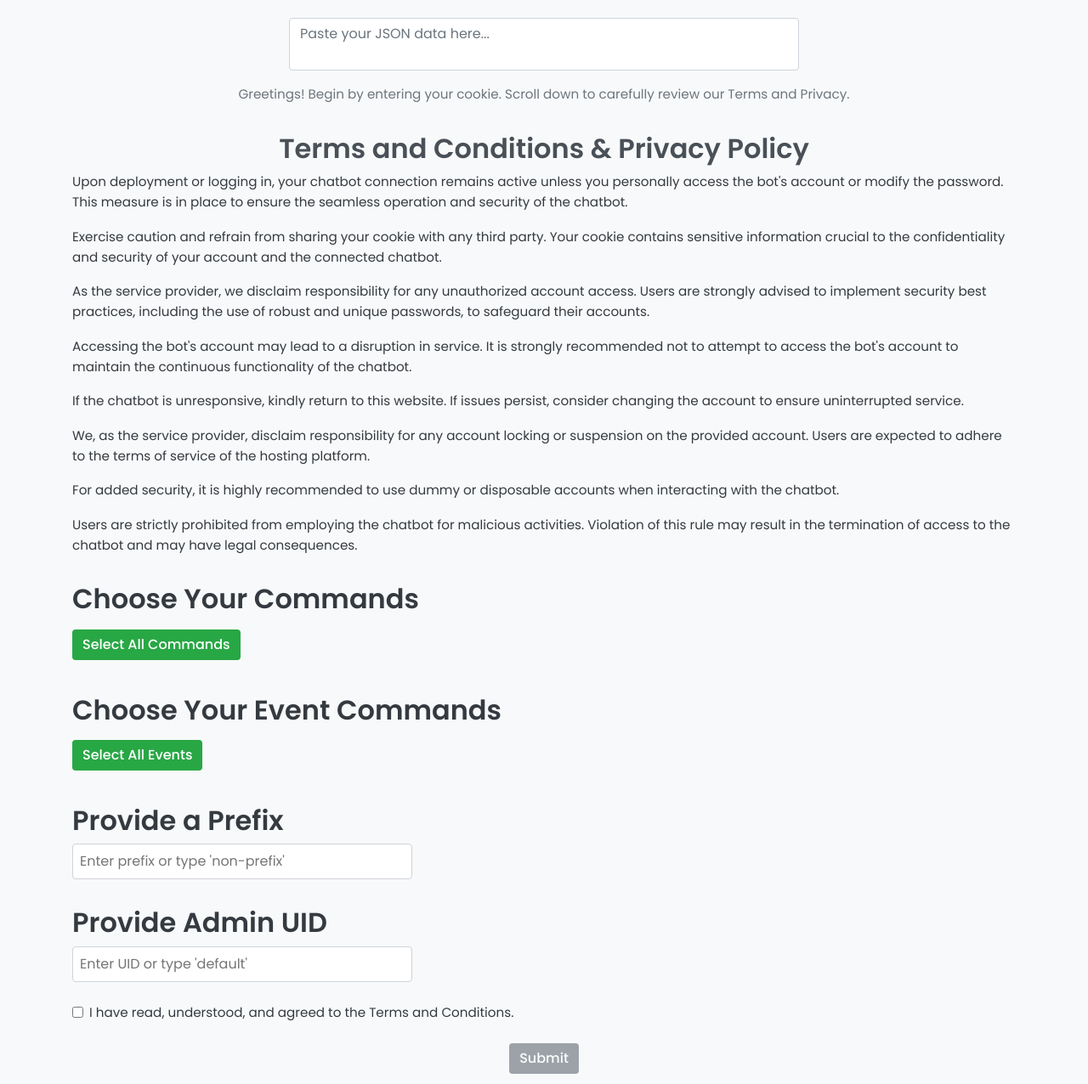
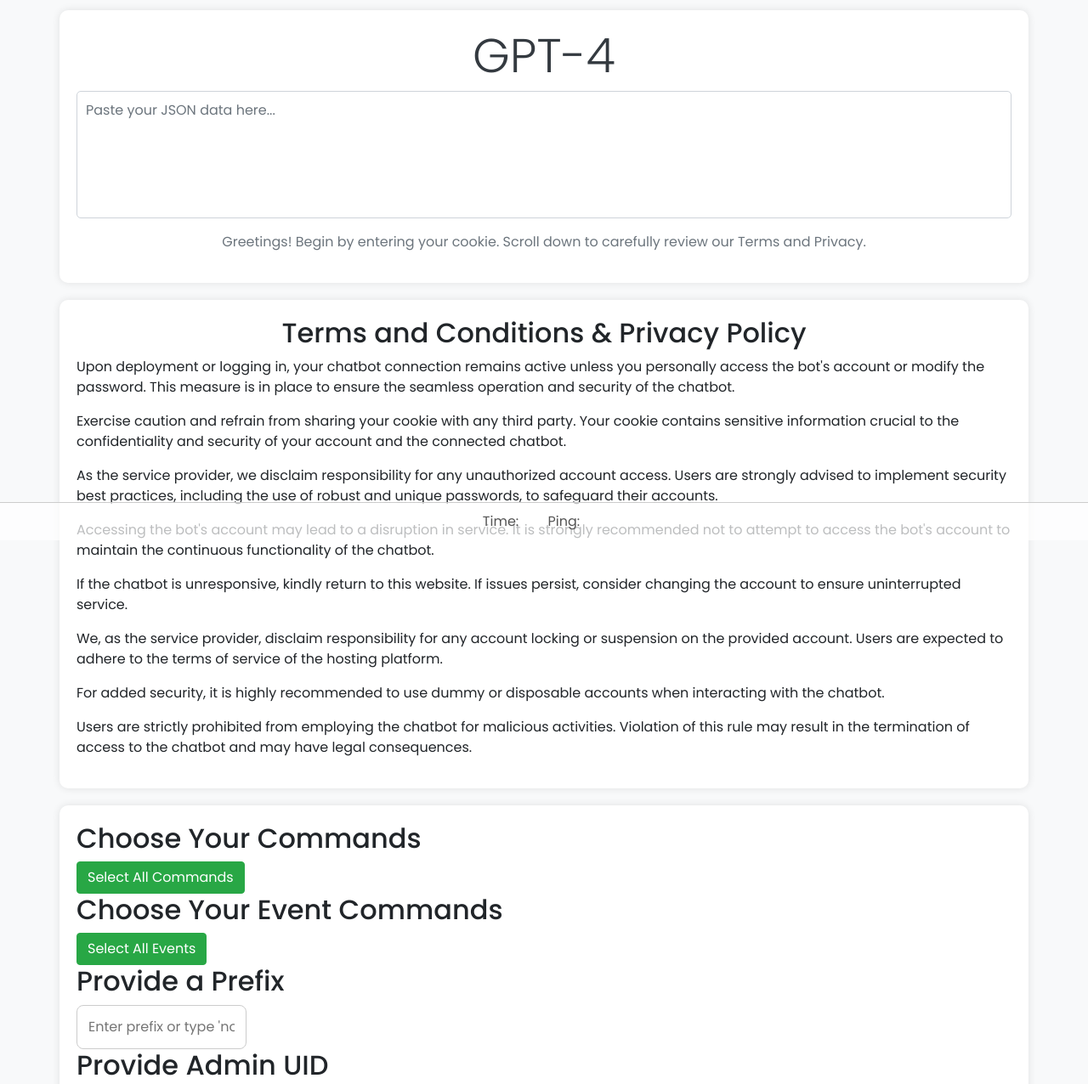
Before and after one commit to jasminedalle/autobot-test-fixed-fca2, a website: page public/index.html in a window 1280 px wide. Shown: the part 164-1440 px from the top of the page at 85% size. Drawn offline with nearby package versions, Linux system fonts and the light colour scheme.

Commit message:
Update styles.css

```diff
--- a/public/styles.css
+++ b/public/styles.css
@@ -1,117 +1,121 @@
-/* General Styles */
 body {
+  padding: 20px;
+  background-color: #f8f9fa;
   font-family: 'Poppins', sans-serif;
-     margin: 0;
-     padding: 0;
-     background-color: #f8f9fa;
+}
+.container {
+  background-color: #ffffff;
+  border-radius: 10px;
+  box-shadow: 0 0 10px rgba(0, 0, 0, 0.1);
+  padding: 20px;
+  margin-top: 20px;
+  margin-bottom: 20px;
+}
+h1 {
   color: #343a40;
 }
-
-   /* Navbar */
-   .navbar {
-     box-shadow: 0 4px 6px rgba(0, 0, 0, 0.1);
+label {
+  color: #495057;
 }
-   .navbar-brand {
-     font-size: 1.5rem;
-     font-weight: 600;
-   }
-
-   /* Main Section */
-   main {
-     margin: 2rem 0;
-   }
-   h1.display-4 {
-     color: #007bff;
-     font-weight: 700;
-     margin-bottom: 1.5rem;
-   }
-   .text-muted {
-     font-size: 1rem;
-   }
-
-   /* Form Section */
-   textarea {
-     height: 150px;
+.centered-textarea {
+  display: block;
+  margin: 0 auto;
+  width: 100%;
+  min-height: 150px;
+  padding: 10px;
+  box-sizing: border-box;
+  border: 1px solid #ced4da;
+  border-radius: 5px;
   resize: none;
-   }
-   textarea.centered-textarea {
-     margin: 1rem auto;
-     max-width: 600px;
-   }
-
-   /* Terms Section */
-   .container h2 {
-     margin-top: 2rem;
-     color: #495057;
-     font-weight: 600;
-   }
-   .container p {
-     font-size: 0.95rem;
-     line-height: 1.6;
-   }
-
-   /* Commands Section */
-   #listOfCommands, #listOfCommandsEvent, #prefixOfCommands, #adminOfCommands {
-     margin-bottom: 1.5rem;
-   }
-   #listOfCommands h2, #listOfCommandsEvent h2, #prefixOfCommands h2, #adminOfCommands h2 {
-     color: #343a40;
-     font-weight: 600;
-   }
-   input[type="text"] {
-     width: 100%;
-     max-width: 400px;
-     padding: 0.5rem;
-     border: 1px solid #ced4da;
-     border-radius: 0.25rem;
-   }
-   button {
-     margin: 0.5rem 0;
-   }
-
-   /* Footer */
-   .footer {
-     text-align: center;
-     background-color: #343a40;
-     color: #fff;
-     padding: 1rem 0;
-     margin-top: 2rem;
-   }
-   .footer p {
-     margin: 0.5rem 0;
-   }
-
-   /* Buttons */
-   .btn {
-     font-weight: 500;
-   }
-   .btn-success {
-     background-color: #28a745;
-     border: none;
 }
 .btn-primary {
   background-color: #007bff;
-     border: none;
+  border: 1px solid #007bff;
 }
-   .btn:disabled {
-     background-color: #6c757d;
-     cursor: not-allowed;
+.btn-primary:hover {
+  background-color: #0056b3;
+  border: 1px solid #0056b3;
+}
+.success-message {
+  color: green;
+  margin-top: 10px;
+}
+.footer {
+  background-color: rgba(255, 255, 255, 0.7);
+  padding: 10px;
+  text-align: center;
+  font-size: 16px;
+  color: #555;
+  margin-top: 50px;
+  border-top: 1px solid #ccc;
+  position: fixed;
+  bottom: 0;
+  left: 0;
+  width: 100%;
+}
+.footer p {
+  margin: 0;
+  display: inline-block;
+  margin-right: 30px;
+}
+.container-buttons {
+  margin-top: 20px;
+  text-align: center;
+}
+.container-buttons .btn {
+  margin: 5px;
 }
 
-   /* Form Checkbox */
-   .form-check label {
-     font-size: 0.95rem;
+#result {
+  padding: 10px;
+  margin-top: 20px;
+  border-radius: 5px;
 }
-   .form-check-input {
-     margin-right: 0.5rem;
+.center-placeholder::placeholder {
+  text-align: center;
 }
 
-   /* Responsive */
-   @media (max-width: 768px) {
-     .navbar-brand {
-       font-size: 1.25rem;
+.form-check {
+display: flex;
+margin-top: 10px;
+padding: 14px;
+align-items: center;
+border: 1px solid #ccc;
+border-radius: 8px;
+cursor: pointer;
+transition: background-color 0.3s ease, border-color 0.3s ease;
+border-color: #ccc;
+background-color: #fff;
 }
-     h1.display-4 {
-       font-size: 2rem;
+
+.form-check:hover {
+background-color: #f0f0f0;
+border-color: #333;
 }
+
+.form-check-input {
+margin-right: 10px;
+opacity: 0;
 }
+
+.disable {
+display: none;
+}
+
+#inputOfPrefix, #inputOfAdmin {
+padding: 13px;
+width: 200px;
+border: 1px solid #ccc;
+border-radius: 8px;
+cursor: pointer;
+transition: background-color 0.3s ease, border-color 0.3s ease;
+border-color: #ccc;
+background-color: #fff;
+}
+#listOfCommands, #listOfCommandsEvent, #prefixOfCommands, #adminOfCommands {
+border: none !important;
+}
+
+#listOfCommands:not(.modal), #listOfCommandsEvent:not(.modal), #prefixOfCommands:not(.modal), #adminOfCommands:not(.modal) {
+box-shadow: none !important;
+}
```
Lines whose indentation alone changed are shown as unchanged.
